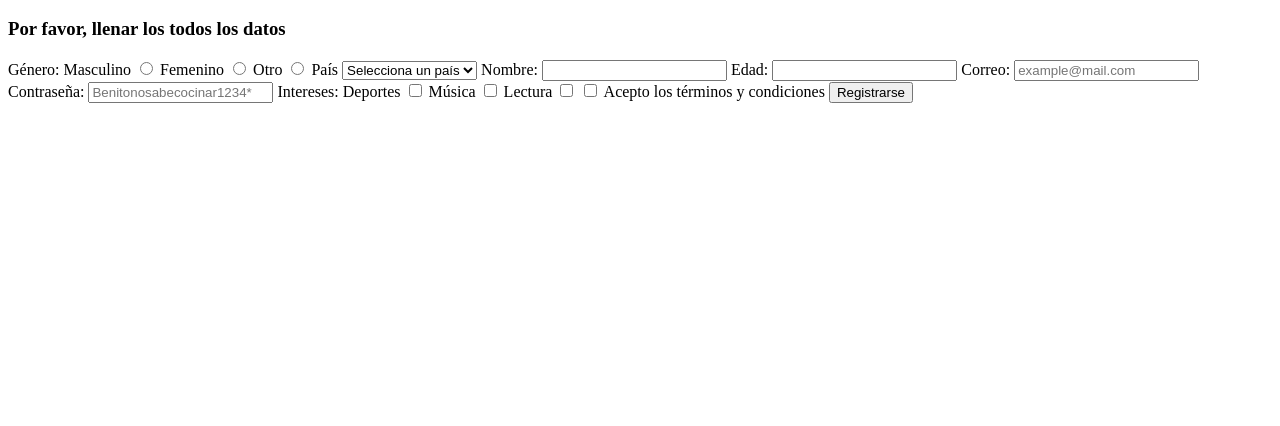
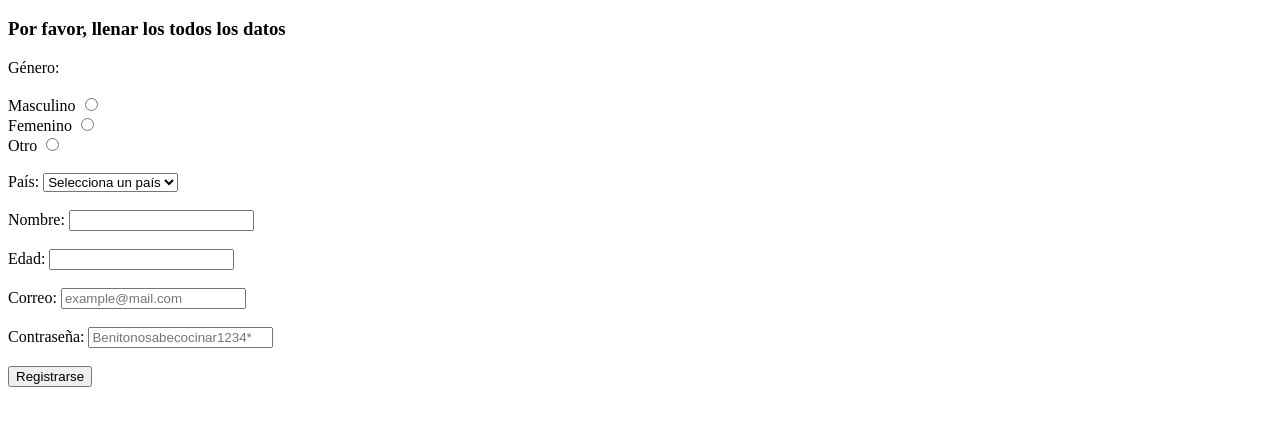
Before and after one commit to JuanMelo07/Proyecto_Introducci-n-a-los-lenguajes-de-internet_2025, a plain HTML site: page index.html in a window 1280 px wide. Shown: the part 48-474 px from the top of the page. Drawn offline with Linux system fonts and the light colour scheme.

Commit message:
formulario web

```diff
--- a/index.html
+++ b/index.html
@@ -12,14 +12,28 @@
     <form action="welcome.html" method="post"> <!--method = get, post, put, delete, patch-->
 
         <label for="genero">Género:</label>
+
+        <br>
+        <br>
+
         <label for="masculino">Masculino</label>
         <input type="radio" name="genero" value="masculino" required>
+
+        <br>
+
         <label for="femenino">Femenino</label>
         <input type="radio" name="genero" value="femenino" required>
+
+        <br>
+
         <label for="otro">Otro</label>
         <input type="radio" name="genero" value="otro" required>
 
-        <label for="pais">País</label>
+        <br>
+        <br>
+
+        <label for="pais">País: </label>
+
         <select name="pais" id="pais" required>
             <option value="">Selecciona un país</option>
             <option value="espana">España</option>
@@ -28,30 +42,32 @@
             <option value="colombia">Colombia</option>
         </select>
 
+        <br>
+        <br>
+
         <label for="nombre">Nombre:</label>
         <input type="text" name="nombre" id="nombre" required>
+
+        <br>
+        <br>
 
         <label for="edad">Edad:</label>
         <input type="number" name="edad" id="edad" required>
 
+        <br>
+        <br>
+
         <label for="email">Correo:</label>
         <input type="email" name="email" id="email" placeholder="example@mail.com" required>
+
+        <br>
+        <br>
 
         <label for="password">Contraseña:</label>
         <input type="password" name="password" id="password" placeholder="Benitonosabecocinar1234*" required>
 
-        <label for="intereses">Intereses:</label>
-        <label for="deportes">Deportes</label>
-        <input type="checkbox" name="intereses[]" id="deportes" value="deportes">
-        <label for="musica">Música</label>
-        <input type="checkbox" name="intereses[]" id="musica" value="musica">
-        <label for="lectura">Lectura</label>
-        <input type="checkbox" name="intereses[]" id="lectura" value="lectura">
-
-        <label for="terminos">
-            <input type="checkbox" name="terminos" id="terminos" value="terminos" required>
-            Acepto los términos y condiciones
-        </label>
+        <br>
+        <br>
 
         <button type="submit" value="register" id="btn-register">Registrarse</button>
 
```
